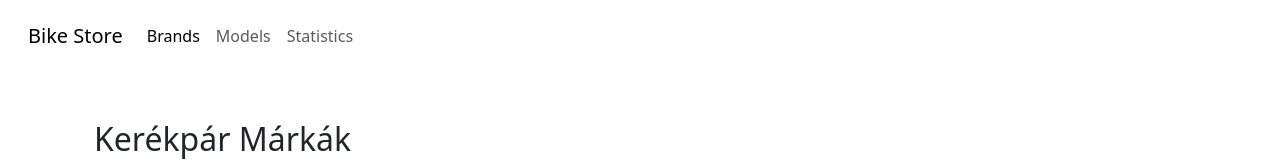
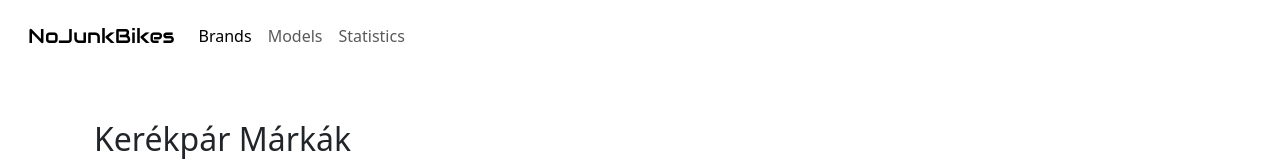
Before and after one commit to szczukabendeguz/Fullstack_BikeStore, an Angular app in the folder FRONTEND/bikestore/: page /brands in a window 1280 px wide. Shown: the top 161 px of the page. Built offline with nearby package versions, Linux system fonts and the light colour scheme; no server answers.

Commit message:
Added Title text styles to the navbar

```diff
--- a/FRONTEND/bikestore/src/app/nav/nav.component.html
+++ b/FRONTEND/bikestore/src/app/nav/nav.component.html
@@ -1,6 +1,6 @@
 <nav class="navbar navbar-expand-lg fixed-top frosted-glass">
   <div class="container-fluid">
-    <a class="navbar-brand" routerLink="/">Bike Store</a>
+    <a class="navbar-brand audiowide-regular" routerLink="/">NoJunkBikes</a>
     <button class="navbar-toggler" type="button" data-bs-toggle="collapse" data-bs-target="#navbarNav"
             aria-controls="navbarNav" aria-expanded="false" aria-label="Toggle navigation">
       <span class="navbar-toggler-icon"></span>
--- a/FRONTEND/bikestore/src/app/nav/nav.component.scss
+++ b/FRONTEND/bikestore/src/app/nav/nav.component.scss
@@ -4,3 +4,9 @@
   border-radius: 10px;
   padding: 1rem;
 }
+
+.audiowide-regular {
+  font-family: "Audiowide", sans-serif;
+  font-weight: 1;
+  font-style: normal;
+}
```
